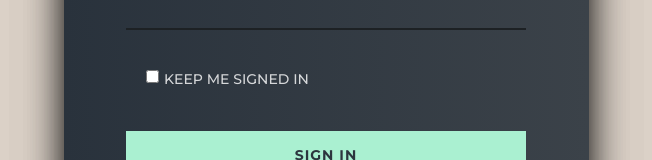
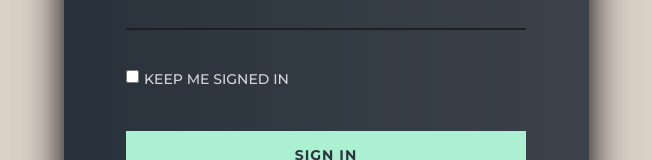
Before and after one commit to rajeev37/covid19-ui, a React (Create React App) app: page / in a window 1280 px wide. Shown: the part 282-442 px from the top of the page, without its empty margins (314-966 px from the left). Built offline with nearby package versions, Linux system fonts and the light colour scheme.

Commit message:
fixing checkbox style

```diff
--- a/package.json
+++ b/package.json
@@ -15,7 +15,6 @@
     "react-dom": "^16.13.1",
     "react-router-dom": "^5.2.0",
     "react-scripts": "3.4.1",
-
     "babel-preset-mobx": "^2.0.0"
   },
   "scripts": {
--- a/src/styles/_base.scss
+++ b/src/styles/_base.scss
@@ -125,7 +125,7 @@ input:focus {
 input[type="checkbox"] {
     width: inherit;
     padding: 0;
-    margin: 20px 5px 30px 20px;
+    margin: 20px 5px 30px 0px;
 }
 
 input[type="checkbox"] + span {
```
